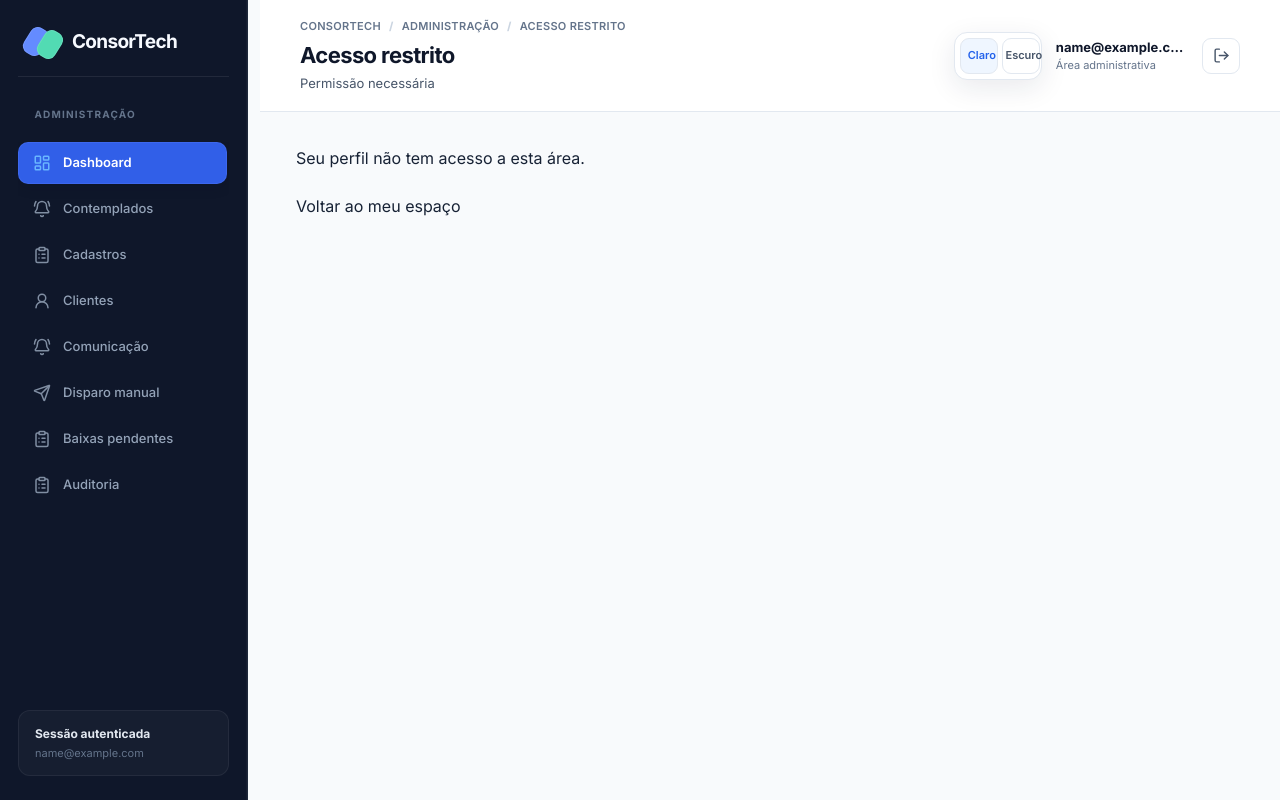
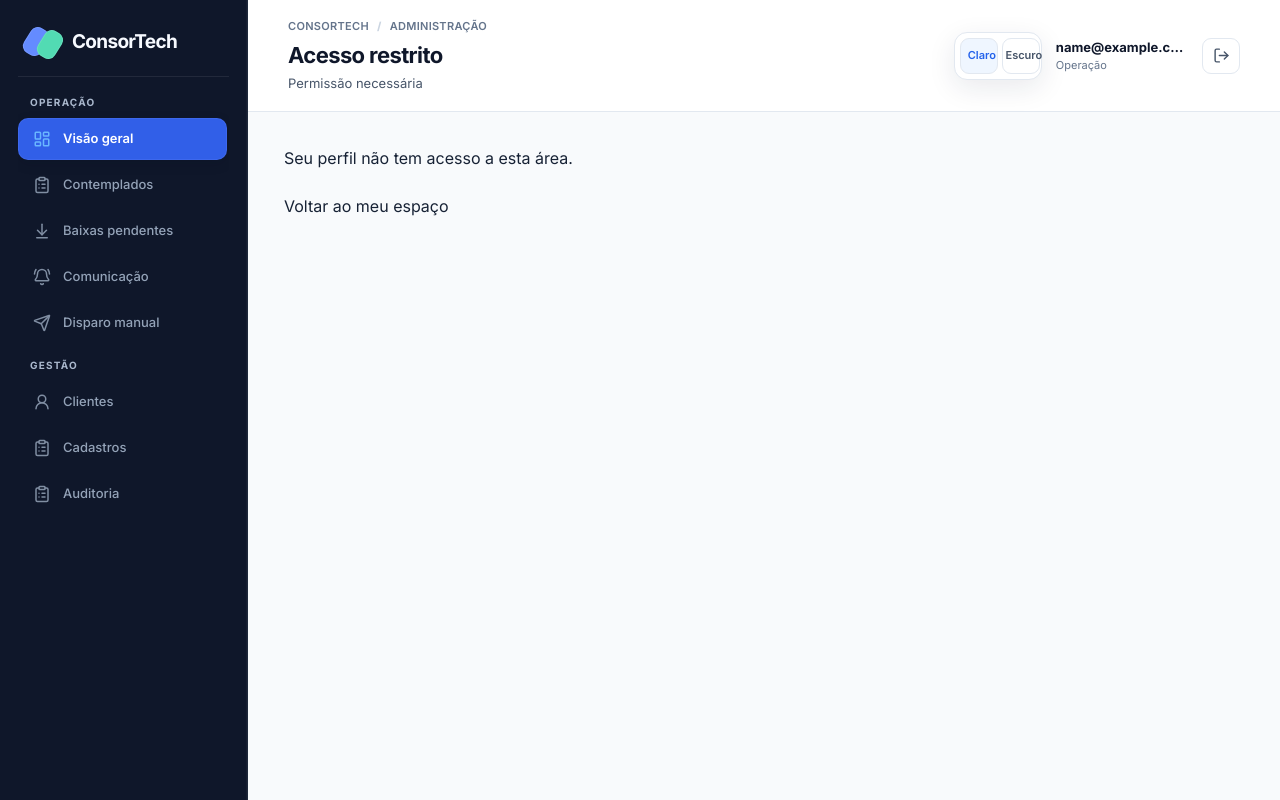
Before and after one commit to SystemX-PI/Front-End, a React (Vite) app: page /admin/dashboard in a window 1280 px wide. Built offline with nearby package versions, Linux system fonts and the light colour scheme; sample sign-in values are in the browser's storage.

Commit message:
feat(operacao): reorganiza navegação e exibe totais de notificações

```diff
--- a/src/components/AdminShell.tsx
+++ b/src/components/AdminShell.tsx
@@ -1,7 +1,9 @@
 import { useState } from "react";
-import { Menu, X } from "lucide-react";
 import {
+  ArrowDownToLine,
   BellRing,
+  Menu,
+  X,
   ClipboardList,
   LayoutDashboard,
   LogOut,
@@ -15,17 +17,22 @@ import { BrandLogo } from "./BrandLogo";
 import ThemeSwitcher from "./ThemeSwitcher";
 import { getUserType, logout } from "../services/auth";
 
-const links = [
-  { to: "/admin/dashboard", label: "Dashboard", icon: LayoutDashboard },
-  { to: "/admin/contemplados", label: "Contemplados", icon: BellRing },
+const navigation = [
+  { label: "Operação", links: [
+    { to: "/admin/dashboard", label: "Visão geral", icon: LayoutDashboard },
+    { to: "/admin/contemplados", label: "Contemplados", icon: ClipboardList },
+    { to: "/admin/baixas", label: "Baixas pendentes", icon: ArrowDownToLine },
+    { to: "/admin/comunicacao", label: "Comunicação", icon: BellRing },
+    { to: "/admin/disparo-manual", label: "Disparo manual", icon: Send },
+  ] },
+  { label: "Gestão", links: [
+    { to: "/admin/clientes", label: "Clientes", icon: UserRound },
     { to: "/admin/cadastros", label: "Cadastros", icon: ClipboardList },
-  { to: "/admin/clientes", label: "Clientes", icon: UserRound },
-  { to: "/admin/usuarios", label: "Usuários", icon: Users },
-  { to: "/admin/comunicacao", label: "Comunicação", icon: BellRing },
-  { to: "/admin/canais", label: "Canais internos", icon: PlugZap },
-  { to: "/admin/disparo-manual", label: "Disparo manual", icon: Send },
-  { to: "/admin/baixas", label: "Baixas pendentes", icon: ClipboardList },
     { to: "/admin/auditoria", label: "Auditoria", icon: ClipboardList },
+    { to: "/admin/usuarios", label: "Usuários", icon: Users, adminOnly: true },
+    { to: "/admin/canais", label: "Canais internos", icon: PlugZap, adminOnly: true },
+    { to: "/app", label: "Meu espaço", icon: LayoutDashboard, adminOnly: true },
+  ] },
 ];
 
 export default function AdminShell({
@@ -39,6 +46,7 @@ export default function AdminShell({
 }) {
   const navigate = useNavigate();
   const [menuOpen, setMenuOpen] = useState(false);
+  const isAdmin = getUserType() === "ADMINISTRADOR";
   const email = localStorage.getItem("userEmail") || "";
 
   async function handleLogout() {
@@ -60,6 +68,7 @@ export default function AdminShell({
 
   return (
     <div className="app-shell admin-app-shell">
+      <a className="skip-link" href="#main-content">Ir para o conteúdo</a>
       <aside className={`sidebar admin-sidebar ${menuOpen ? "menu-open" : ""}`}>
         <div className="brand-row">
           <BrandLogo compact />
@@ -68,39 +77,25 @@ export default function AdminShell({
             {menuOpen ? <X size={21} /> : <Menu size={21} />}
           </button>
         </div>
-        <p className="nav-section-label admin-section-label">Administração</p>
-        <nav id="main-navigation" className="sidebar-nav" onClick={() => setMenuOpen(false)} aria-label="Navegação administrativa">
-          {links.filter(link => {
-            if (link.to === "/admin/usuarios" || link.to === "/admin/canais") {
-              return getUserType() === "ADMINISTRADOR";
-            }
-            return true;
-          }).map(({ to, label, icon: Icon }) => (
+        <nav id="main-navigation" className="sidebar-nav" aria-label="Navegação administrativa">
+          {navigation.map(({ label, links }) => (
+            <div className="admin-nav-group" key={label}>
+              <p className="admin-section-label">{label}</p>
+              {links.filter(link => !link.adminOnly || isAdmin).map(({ to, label, icon: Icon }) => (
                 <NavLink
                   key={to}
                   to={to}
-              end={to === "/admin/dashboard"}
-              className={({ isActive }) =>
-                isActive ? "nav-item active" : "nav-item"
-              }
+                  end
+                  onClick={() => setMenuOpen(false)}
+                  className={({ isActive }) => isActive ? "nav-item active" : "nav-item"}
                 >
                   <Icon size={18} aria-hidden="true" />
                   <span>{label}</span>
                 </NavLink>
               ))}
-          {getUserType() === "ADMINISTRADOR" ? (
-            <NavLink to="/app" className="nav-item">
-              <BellRing size={18} aria-hidden="true" />
-              <span>Meu espaço</span>
-            </NavLink>
-          ) : null}
+            </div>
+          ))}
         </nav>
-        <div className="sidebar-trust">
-          <div>
-            <strong>Sessão autenticada</strong>
-            <span>{email || "Usuário conectado"}</span>
-          </div>
-        </div>
       </aside>
 
       <div className="app-column">
@@ -110,8 +105,6 @@ export default function AdminShell({
               <span>ConsorTech</span>
               <b>/</b>
               <span>Administração</span>
-              <b>/</b>
-              {title}
             </div>
             <h1>{title}</h1>
             <p>{subtitle}</p>
@@ -120,7 +113,7 @@ export default function AdminShell({
             <ThemeSwitcher />
             <span className="user-copy">
               <strong>{email || "Usuário conectado"}</strong>
-              <small>Área administrativa</small>
+              <small>{isAdmin ? "Administrador" : "Operação"}</small>
             </span>
             <button
               type="button"
@@ -132,7 +125,7 @@ export default function AdminShell({
             </button>
           </div>
         </header>
-        <main id="main-content" className="integration-main admin-main">
+        <main id="main-content" className="integration-main admin-main" tabIndex={-1}>
           {children}
         </main>
       </div>
--- a/src/components/AssistantWidget.tsx
+++ b/src/components/AssistantWidget.tsx
@@ -151,6 +151,7 @@ export default function AssistantWidget() {
         type="button"
         onClick={() => setOpen((value) => !value)}
         className="assistant-trigger-button"
+        aria-label={open ? "Fechar assistente" : "Abrir assistente IA"}
         aria-expanded={open}
       >
         <Bot size={19} />
--- a/src/components/CommunicationQueue.tsx
+++ b/src/components/CommunicationQueue.tsx
@@ -44,6 +44,18 @@ export default function CommunicationQueue() {
   const [search, setSearch] = useState("");
   const [status, setStatus] = useState("");
   const [page, setPage] = useState(1);
+  const [period, setPeriod] = useState(7);
+  const loadSummary = useCallback((signal: AbortSignal) => {
+    const end = new Date();
+    const start = new Date(end);
+    start.setUTCDate(end.getUTCDate() - period + 1);
+    return backend.integrations.notificationSummary(
+      start.toISOString().slice(0, 10),
+      end.toISOString().slice(0, 10),
+      signal,
+    );
+  }, [period]);
+  const summary = useResource(loadSummary);
   const term = useDebouncedValue(search);
   const load = useCallback((signal: AbortSignal) => backend.integrations.queuePage(page - 1, term, status, signal), [page, term, status]);
   const { data, loading, error, refresh } = useResource(load);
@@ -85,6 +97,7 @@ export default function CommunicationQueue() {
             : "success",
       );
       refresh();
+      summary.refresh();
     } catch (error) {
       const message =
         error instanceof Error
@@ -111,48 +124,42 @@ export default function CommunicationQueue() {
           if (confirmId !== null) void send(confirmId);
         }}
       />
-      <section
-        className="notification-metrics"
-        aria-label="Resumo da comunicação"
-      >
-        {[
-          { label: "Nesta pagina", value: queue.length },
-          {
-            label: "Pendentes",
-            value: queue.filter(
-              (item) =>
-                (item?.comunicacao?.statusGeral || "PENDENTE") === "PENDENTE",
-            ).length,
-          },
-          {
-            label: "Envio em algum canal",
-            value: queue.filter(
-              (item) =>
-                Boolean(item?.comunicacao?.statusGeral) &&
-                item.comunicacao.statusGeral !== "PENDENTE",
-            ).length,
-          },
-          {
-            label: "Com falha",
-            value: queue.filter(
-              (item) =>
-                item?.comunicacao?.statusGeral === "FALHA" ||
-                item?.comunicacao?.email?.status === "FALHA" ||
-                item?.comunicacao?.whatsapp?.status === "FALHA",
-            ).length,
-          },
-        ].map((metric) => (
-          <article key={metric.label}>
-            <small>{metric.label}</small>
-            <strong>{loading || error ? "—" : metric.value}</strong>
-          </article>
-        ))}
+      <section className="panel notification-summary" aria-labelledby="notification-summary-title">
+        <div className="data-panel-heading">
+          <div>
+            <h3 id="notification-summary-title">Notificações no período</h3>
+            <p>Uma tentativa por canal. Enviadas são as aceitas pelo provedor.</p>
+          </div>
+          <label className="field">
+            <span>Período</span>
+            <select value={period} onChange={event => setPeriod(Number(event.target.value))}>
+              <option value={7}>Últimos 7 dias</option>
+              <option value={30}>Últimos 30 dias</option>
+              <option value={90}>Últimos 90 dias</option>
+            </select>
+          </label>
+        </div>
+        {summary.error ? <ErrorState message={summary.error} retry={summary.refresh} /> : (
+          <div className="notification-metrics" aria-busy={summary.loading}>
+            {([
+              ["Tentativas", "total"],
+              ["Enviadas", "accepted"],
+              ["Pendentes", "pending"],
+              ["Falhas", "failed"],
+            ] as const).map(([label, key]) => (
+              <article key={key}>
+                <small>{label}</small>
+                <strong>{summary.loading ? "—" : summary.data?.[key]?.toLocaleString("pt-BR") ?? "—"}</strong>
+              </article>
+            ))}
+          </div>
+        )}
       </section>
       <section className="panel data-panel">
         <div className="data-panel-heading">
           <div>
             <h3>Fila de comunicação</h3>
-            <p>Busque em toda a fila. Os indicadores resumem a pagina atual.</p>
+            <p>Busque pelo processo e confira o último envio de cada canal.</p>
           </div>
           <div className="split-actions">
             <Link
--- a/src/design-system.css
+++ b/src/design-system.css
@@ -2628,21 +2628,22 @@ body {
   min-height: 100vh;
   background: var(--bg);
   display: grid;
-  grid-template-columns: 260px minmax(0, 1fr);
+  grid-template-columns: 248px minmax(0, 1fr);
   transition: background-color 0.2s ease;
 }
 
 /* Sidebar Enterprise Design */
 .admin-sidebar {
+  width: 100%;
   background: #0f141f;
   border-right: 1px solid #1e2638;
   padding: 24px 18px;
   display: flex;
   flex-direction: column;
-  gap: 16px;
-  height: 100vh;
+  gap: 8px;
+  height: 100dvh;
   position: sticky;
-  top: 0;
+  inset: 0 auto auto 0;
   z-index: 50;
 }
 
@@ -2667,8 +2668,8 @@ body {
 }
 
 .admin-sidebar .admin-section-label {
-  margin: 14px 6px 4px;
-  color: #64748b;
+  margin: 10px 12px 4px;
+  color: #aab8cd;
   font-size: 10px;
   font-weight: 700;
   letter-spacing: 1.2px;
@@ -2721,28 +2722,9 @@ body {
   opacity: 1;
 }
 
-.admin-sidebar .sidebar-trust {
-  margin-top: auto;
-  padding: 14px 16px;
-  background: rgba(255, 255, 255, 0.03);
-  border: 1px solid rgba(255, 255, 255, 0.06);
-  border-radius: 12px;
-}
-
-.admin-sidebar .sidebar-trust strong {
-  display: block;
-  font-size: 12px;
-  color: #e2e8f0;
-}
-
-.admin-sidebar .sidebar-trust span {
-  display: block;
-  font-size: 11px;
-  color: #64748b;
-  margin-top: 2px;
-  overflow: hidden;
-  text-overflow: ellipsis;
-  white-space: nowrap;
+.admin-nav-group {
+  display: grid;
+  gap: 4px;
 }
 
 /* Topbar Header Modern */
@@ -2758,7 +2740,6 @@ body {
   top: 0;
   z-index: 40;
   backdrop-filter: blur(12px);
-  transition: background-color 0.2s ease, border-color 0.2s ease;
 }
 
 .admin-app-shell .breadcrumb {
@@ -3114,8 +3095,8 @@ body {
 }
 
 .assistant-chat-window {
-  width: 380px;
-  height: 520px;
+  width: min(380px, calc(100vw - 32px));
+  height: min(520px, calc(100dvh - 86px));
   background: var(--surface);
   border: 1px solid var(--line);
   border-radius: 20px;
@@ -3198,6 +3179,7 @@ body {
 
 .assistant-input-area input {
   flex: 1;
+  min-width: 0;
   border: 1px solid var(--line);
   border-radius: 10px;
   padding: 10px 14px;
@@ -3222,3 +3204,76 @@ body {
   place-items: center;
   cursor: pointer;
 }
+
+
+.admin-app-shell .app-column,
+.admin-app-shell .topbar-copy {
+  min-width: 0;
+}
+
+.admin-main .admin-metrics {
+  grid-template-columns: repeat(auto-fit, minmax(min(100%, 190px), 1fr));
+}
+
+.admin-main .notification-summary {
+  padding: clamp(16px, 3vw, 24px);
+}
+
+.admin-main .notification-summary .notification-metrics {
+  margin: 16px 0 0;
+}
+
+.admin-main .notification-summary .data-panel-heading {
+  flex-wrap: wrap;
+}
+
+.admin-main .notification-summary .data-panel-heading h3 {
+  font-size: 17px;
+  font-weight: 700;
+}
+
+.admin-main .notification-summary select {
+  width: auto;
+}
+
+.admin-main .dispatch-char-counter {
+  justify-content: flex-end;
+}
+
+@media (max-width: 900px) {
+  .admin-app-shell { grid-template-columns: minmax(0, 1fr); }
+  .admin-app-shell .app-column { grid-column: 1; }
+  .admin-sidebar {
+    position: static;
+    height: auto;
+    padding: 12px 16px;
+    gap: 0;
+  }
+  .admin-sidebar .brand-row { padding: 0; border: 0; }
+  .admin-sidebar:not(.menu-open) .sidebar-nav { display: none; }
+  .admin-sidebar.menu-open .sidebar-nav {
+    display: grid;
+    align-items: start;
+    gap: 12px;
+    margin-top: 12px;
+    padding-top: 8px;
+    border-top: 1px solid #344359;
+  }
+  .admin-sidebar .nav-item { padding-inline: 8px; gap: 8px; }
+  .admin-app-shell .topbar { position: static; padding: 16px; }
+}
+
+@media (max-width: 620px) {
+  .assistant-enterprise-bubble { right: 16px; bottom: max(16px, env(safe-area-inset-bottom)); }
+  .assistant-trigger-button { display: grid; place-items: center; width: 48px; height: 48px; padding: 0; }
+  .assistant-trigger-button span { display: none; }
+  .admin-main { padding-bottom: 78px; }
+}
+
+@media (max-width: 420px) {
+  .admin-app-shell .user-chip { gap: 6px; }
+  .admin-app-shell .user-chip .theme-switcher span { display: none; }
+  .admin-main .admin-metrics { grid-template-columns: repeat(2, minmax(0, 1fr)); }
+  .admin-main .metric-card { padding: 12px; gap: 8px; }
+  .admin-main .metric-card > svg { width: 16px; height: 16px; padding: 6px; }
+}
--- a/src/services/backend.ts
+++ b/src/services/backend.ts
@@ -173,6 +173,11 @@ export const backend = {
       ),
   },
   integrations: {
+    notificationSummary: (inicio: string, fim: string, signal?: AbortSignal) =>
+      apiRequest<{ total: number; accepted: number; pending: number; failed: number }>(
+        `/api/integracoes/comunicacoes/historico?${new URLSearchParams({ inicio, fim })}`,
+        { signal },
+      ),
     queuePage: (page = 0, q = "", status = "", signal?: AbortSignal) => apiRequest<PageResponse<QueueItem>>(
       `/api/integracoes/comunicacoes/fila/pagina?${new URLSearchParams({ page: String(page), size: "20", q, status })}`, { signal }),
     queue: (signal?: AbortSignal) =>
```
Also changed, not shown: src/pages/Dashboard.tsx (+5 -5 lines). Lines whose indentation alone changed are shown as unchanged.
